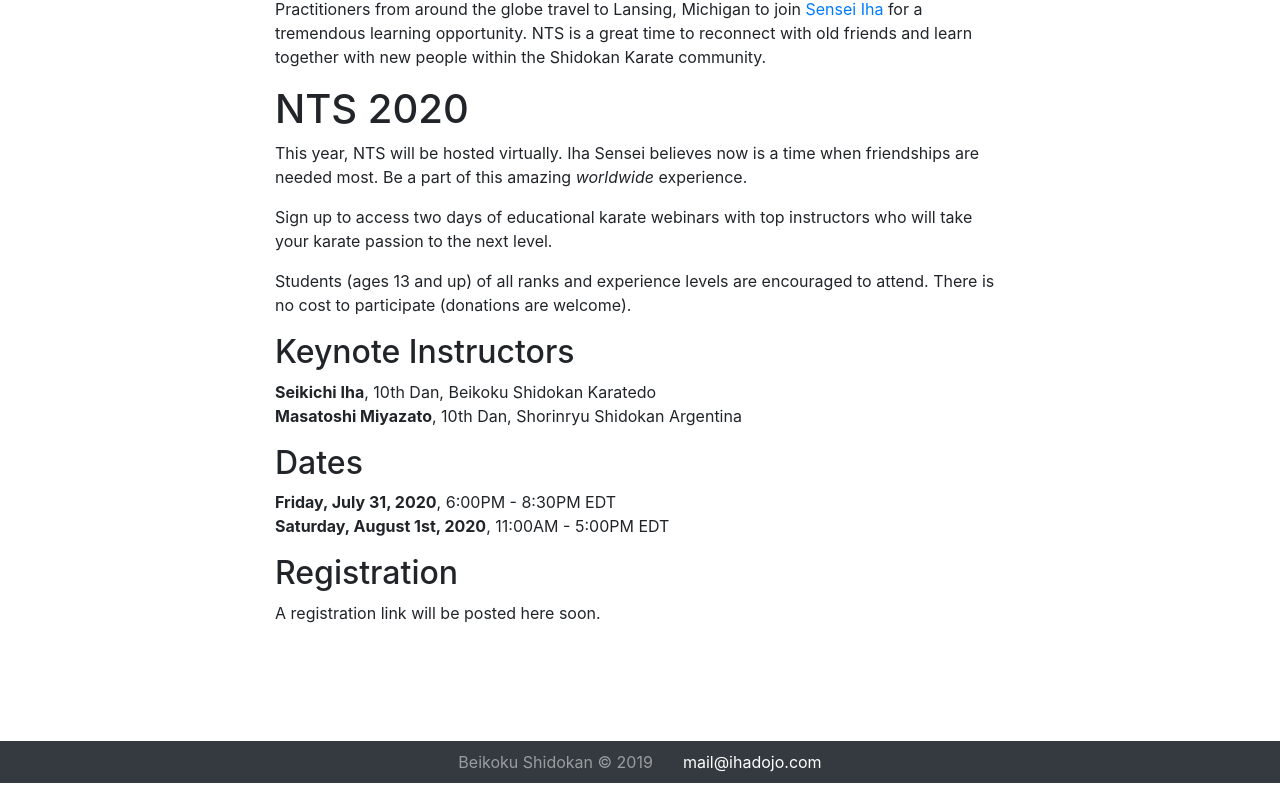
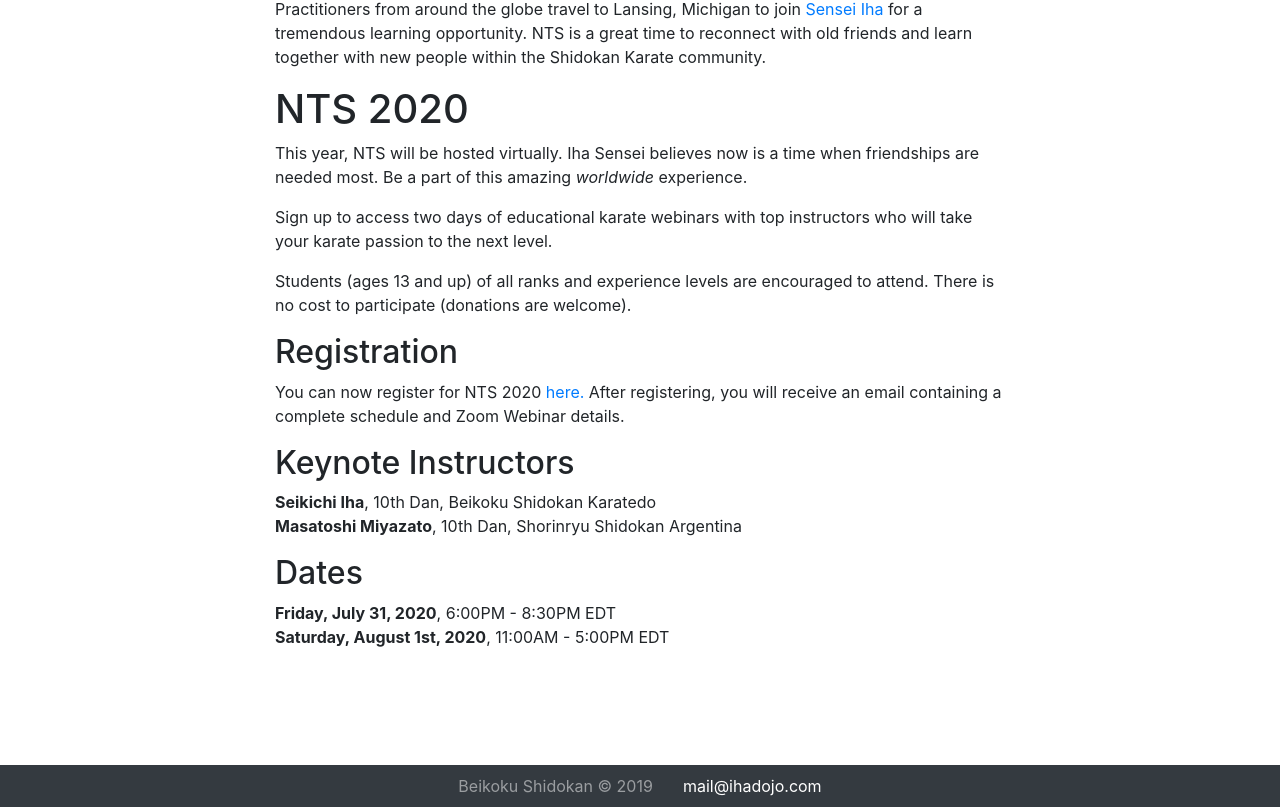
Before and after one commit to hendryau/ihadojo.com, an Angular app: page /nts in a window 1280 px wide. Shown: the part 500-1307 px from the top of the page. Before the commit the page ends 1283 px from the top, so only its background shows below. Built offline with nearby package versions, Linux system fonts and the light colour scheme.

Commit message:
add registration link

```diff
--- a/src/app/event/events.ts
+++ b/src/app/event/events.ts
@@ -158,9 +158,14 @@
     date: "07/31/2020",
     endDate: "08/01/2020",
     content: `
-        <div>This year NTS will be hosted virtually. A registration link will be posted shortly.
-            For more information, visit <a href="/nts">ihadojo.com/nts</a>.
-        </div>
+        This year NTS will be hosted virtually.
+        <br>
+        <br>
+        <a target="_blank" href="https://www.eventbrite.com/e/beikoku-shidokan-karatedo-virtual-national-training-seminar-nts-2020-tickets-112362194348">Registration is now available.</a>
+        <br>
+        <br>
+        For more information, visit <a href="/nts">ihadojo.com/nts</a>.
+        <br>
         <br>
         <div><b>Friday, July 31st</b> 6:30PM - 8:30PM EDT</div>
         <div><b>Saturday, August 1st</b> 11:00AM - 5:00PM EDT</div>
--- a/src/app/pages/nts/nts-page.component.ts
+++ b/src/app/pages/nts/nts-page.component.ts
@@ -14,6 +14,10 @@
             amazing <i>worldwide</i> experience.</p>
         <p>Sign up to access two days of educational karate webinars with top instructors who will take your karate passion to the next level.</p>
         <p>Students (ages 13 and up) of all ranks and experience levels are encouraged to attend. There is no cost to participate (donations are welcome).</p>
+        <iha-section [title]="'Registration'" [hType]="'h2'">
+          <p>You can now register for NTS 2020 <a target="_blank" [href]="registrationLink">here.</a> After registering, you will receive an email containing a complete schedule
+             and Zoom Webinar details.</p>
+        </iha-section>
         <iha-section [title]="'Keynote Instructors'" [hType]="'h2'">
           <p><b>Seikichi Iha</b>, 10th Dan, Beikoku Shidokan Karatedo<br>
             <b>Masatoshi Miyazato</b>, 10th Dan, Shorinryu Shidokan Argentina</p>
@@ -22,11 +26,12 @@
           <p><b>Friday, July 31, 2020</b>, 6:00PM - 8:30PM EDT<br>
             <b>Saturday, August 1st, 2020</b>, 11:00AM - 5:00PM EDT</p>
         </iha-section>
-        <iha-section [title]="'Registration'" [hType]="'h2'">
-          <p>A registration link will be posted here soon.</p>
-        </iha-section>
       </iha-section>
     </iha-section>
   `
 })
-export class NtsPageComponent { }
+export class NtsPageComponent {
+
+  public registrationLink="https://www.eventbrite.com/e/beikoku-shidokan-karatedo-virtual-national-training-seminar-nts-2020-tickets-112362194348"
+
+}
```
